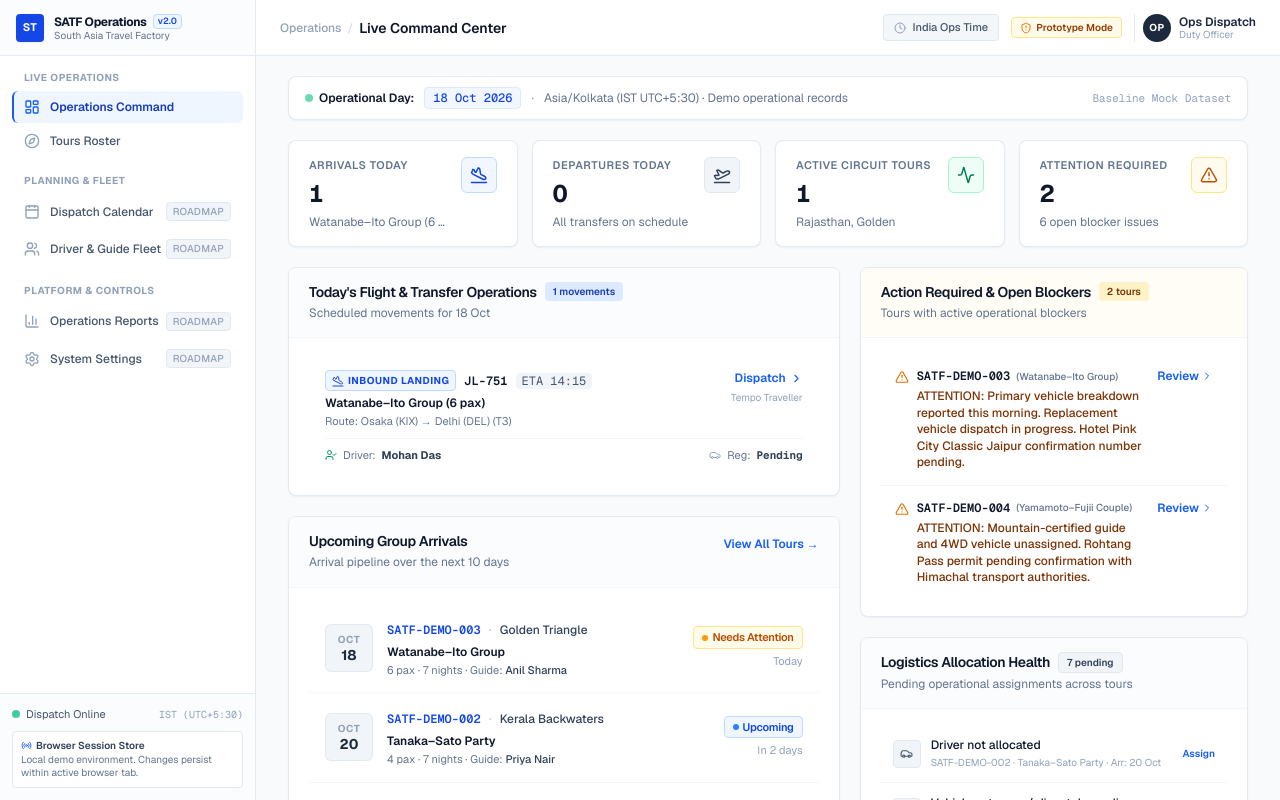
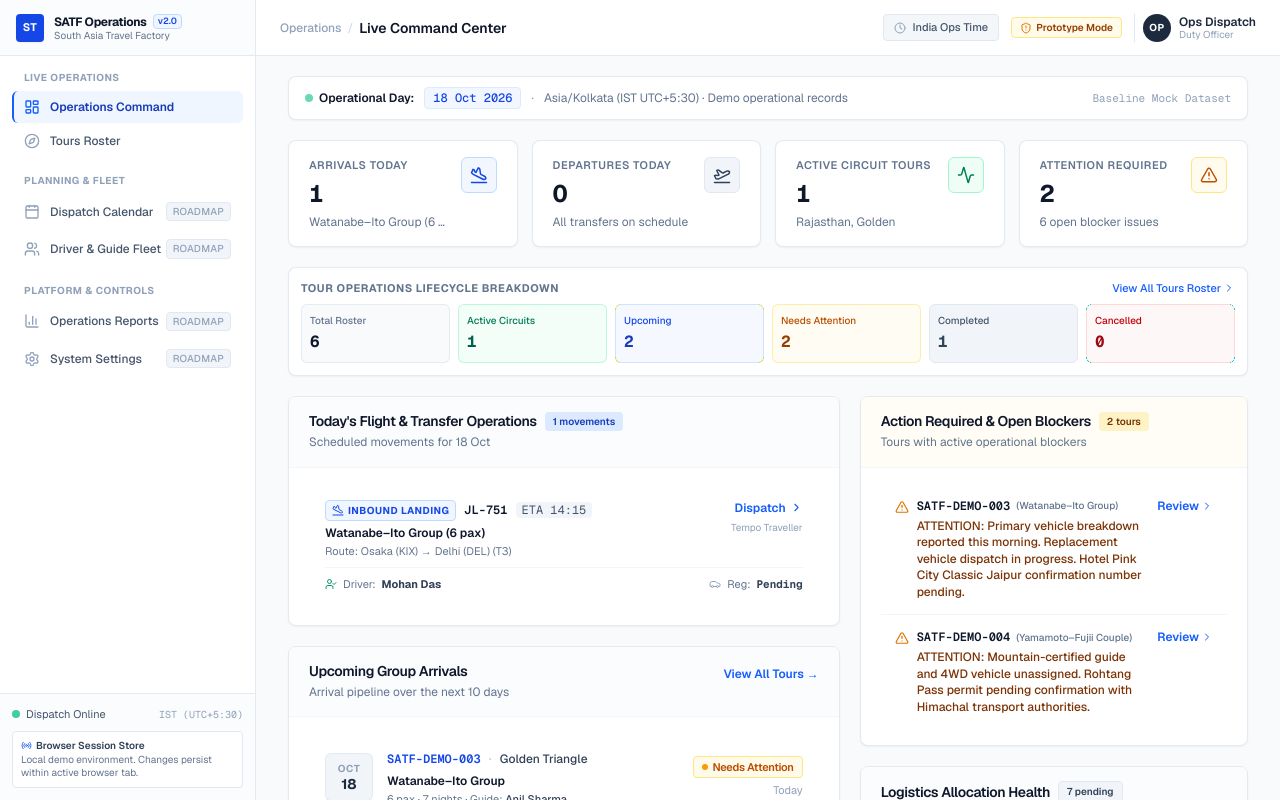
Before and after one commit to umeshpandeysh/satf-operations-platform, a Next.js app: page / in a window 1280 px wide. Built offline with nearby package versions, Linux system fonts and the light colour scheme.

Commit message:
feat(dashboard): add reactive tour lifecycle breakdown strip and interactive KPI links

```diff
--- a/components/dashboard/DashboardView.tsx
+++ b/components/dashboard/DashboardView.tsx
@@ -81,6 +81,24 @@ export function DashboardView({ initialTours, today }: DashboardViewProps) {
   const upcomingArrivals = useMemo(() => {
     return getUpcomingArrivalsFromTours(tours, 10, today);
   }, [tours, today]);
+
+  // Derived lifecycle status counts
+  const statusCounts = useMemo(() => {
+    const counts = {
+      all: tours.length,
+      active: 0,
+      upcoming: 0,
+      attention: 0,
+      completed: 0,
+      cancelled: 0,
+    };
+    tours.forEach((t) => {
+      if (counts[t.status] !== undefined) {
+        counts[t.status]++;
+      }
+    });
+    return counts;
+  }, [tours]);
 
   // Derived operational breakdown for dispatchers
   const todayArrivals = useMemo(() => {
@@ -283,6 +301,7 @@ export function DashboardView({ initialTours, today }: DashboardViewProps) {
             value={metrics.arrivalsToday}
             icon={PlaneLanding}
             iconClass="text-blue-700 bg-blue-50/80 border-blue-200"
+            href="/calendar"
             description={
               todayArrivals.length > 0
                 ? `${todayArrivals[0].group.groupName} (${todayArrivals[0].group.adultCount + todayArrivals[0].group.childCount} pax)`
@@ -294,6 +313,7 @@ export function DashboardView({ initialTours, today }: DashboardViewProps) {
             value={metrics.departuresToday}
             icon={PlaneTakeoff}
             iconClass="text-slate-700 bg-slate-100 border-slate-200"
+            href="/calendar"
             description={
               todayDepartures.length > 0
                 ? `${todayDepartures[0].group.groupName}`
@@ -305,6 +325,7 @@ export function DashboardView({ initialTours, today }: DashboardViewProps) {
             value={metrics.activeToday}
             icon={Activity}
             iconClass="text-emerald-700 bg-emerald-50/80 border-emerald-200"
+            href="/tours"
             description={
               activeMovements.length > 0
                 ? `${activeMovements.map((t) => t.destination.split(" ")[0]).join(", ")}`
@@ -320,6 +341,7 @@ export function DashboardView({ initialTours, today }: DashboardViewProps) {
                 ? "text-amber-700 bg-amber-50/80 border-amber-200"
                 : "text-slate-600 bg-slate-100 border-slate-200"
             }
+            href="/tours"
             description={
               metrics.requireAttention > 0
                 ? `${openBlockers.length} open blocker issues`
@@ -328,6 +350,66 @@ export function DashboardView({ initialTours, today }: DashboardViewProps) {
           />
         </div>
       </section>
+
+      {/* ── Tour Status Lifecycle Breakdown ─────────────────────────────────── */}
+      <div className="bg-white border border-slate-200/90 rounded-lg p-3 shadow-xs">
+        <div className="flex items-center justify-between mb-2">
+          <span className="text-[11px] font-bold uppercase tracking-wider text-slate-500">
+            Tour Operations Lifecycle Breakdown
+          </span>
+          <Link
+            href="/tours"
+            className="text-[11px] font-medium text-blue-600 hover:text-blue-800 hover:underline flex items-center gap-0.5"
+          >
+            <span>View All Tours Roster</span>
+            <ChevronRight size={12} />
+          </Link>
+        </div>
+        <div className="grid grid-cols-2 sm:grid-cols-3 md:grid-cols-6 gap-2">
+          <Link
+            href="/tours"
+            className="flex flex-col p-2 rounded-md bg-slate-50 hover:bg-slate-100 border border-slate-200/80 transition-colors"
+          >
+            <span className="text-[10px] text-slate-500 font-medium">Total Roster</span>
+            <span className="text-base font-bold text-slate-900 mt-0.5 font-mono">{statusCounts.all}</span>
+          </Link>
+          <Link
+            href="/tours"
+            className="flex flex-col p-2 rounded-md bg-emerald-50/60 hover:bg-emerald-100/60 border border-emerald-200/70 transition-colors"
+          >
+            <span className="text-[10px] text-emerald-700 font-medium">Active Circuits</span>
+            <span className="text-base font-bold text-emerald-800 mt-0.5 font-mono">{statusCounts.active}</span>
+          </Link>
+          <Link
+            href="/tours"
+            className="flex flex-col p-2 rounded-md bg-blue-50/60 hover:bg-blue-100/60 border border-blue-200/70 transition-colors"
+          >
+            <span className="text-[10px] text-blue-700 font-medium">Upcoming</span>
+            <span className="text-base font-bold text-blue-800 mt-0.5 font-mono">{statusCounts.upcoming}</span>
+          </Link>
+          <Link
+            href="/tours"
+            className="flex flex-col p-2 rounded-md bg-amber-50/60 hover:bg-amber-100/60 border border-amber-200/70 transition-colors"
+          >
+            <span className="text-[10px] text-amber-700 font-medium">Needs Attention</span>
+            <span className="text-base font-bold text-amber-800 mt-0.5 font-mono">{statusCounts.attention}</span>
+          </Link>
+          <Link
+            href="/tours"
+            className="flex flex-col p-2 rounded-md bg-slate-100 hover:bg-slate-200/70 border border-slate-200 transition-colors"
+          >
+            <span className="text-[10px] text-slate-600 font-medium">Completed</span>
+            <span className="text-base font-bold text-slate-700 mt-0.5 font-mono">{statusCounts.completed}</span>
+          </Link>
+          <Link
+            href="/tours"
+            className="flex flex-col p-2 rounded-md bg-red-50/60 hover:bg-red-100/60 border border-red-200/70 transition-colors"
+          >
+            <span className="text-[10px] text-red-700 font-medium">Cancelled</span>
+            <span className="text-base font-bold text-red-800 mt-0.5 font-mono">{statusCounts.cancelled}</span>
+          </Link>
+        </div>
+      </div>
 
       {/* ── Primary Command Center Grid ──────────────────────────────────────── */}
       <div className="grid grid-cols-1 lg:grid-cols-12 gap-5">
--- a/components/ui/Primitives.tsx
+++ b/components/ui/Primitives.tsx
@@ -177,6 +177,7 @@ export interface MetricCardProps {
   iconClass?: string;
   description?: string;
   badge?: React.ReactNode;
+  href?: string;
 }
 
 export function MetricCard({
@@ -186,9 +187,10 @@ export function MetricCard({
   iconClass = "text-blue-600 bg-blue-50/80 border-blue-100",
   description,
   badge,
+  href,
 }: MetricCardProps) {
-  return (
-    <Card className="hover:border-slate-300 transition-colors">
+  const cardContent = (
+    <Card className={cn("transition-all", href && "hover:border-blue-400 hover:shadow-xs cursor-pointer")}>
       <CardContent className="p-4 sm:p-4.5">
         <div className="flex items-start justify-between gap-3">
           <div className="min-w-0">
@@ -220,6 +222,16 @@ export function MetricCard({
       </CardContent>
     </Card>
   );
+
+  if (href) {
+    return (
+      <Link href={href} className="block group focus:outline-none focus-visible:ring-2 focus-visible:ring-blue-500 rounded-lg">
+        {cardContent}
+      </Link>
+    );
+  }
+
+  return cardContent;
 }
 
 // ─── Section Header ───────────────────────────────────────────────────────────
```
